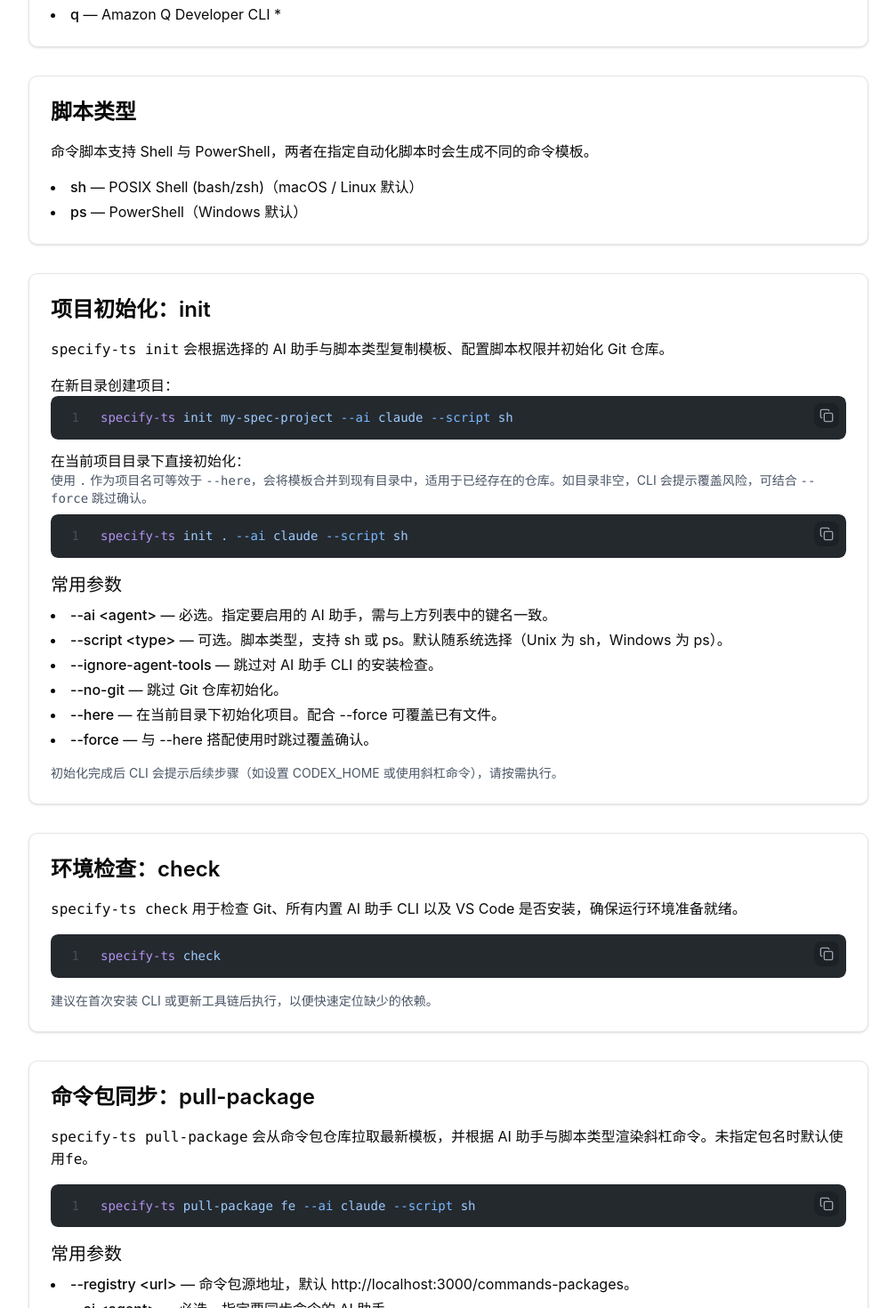
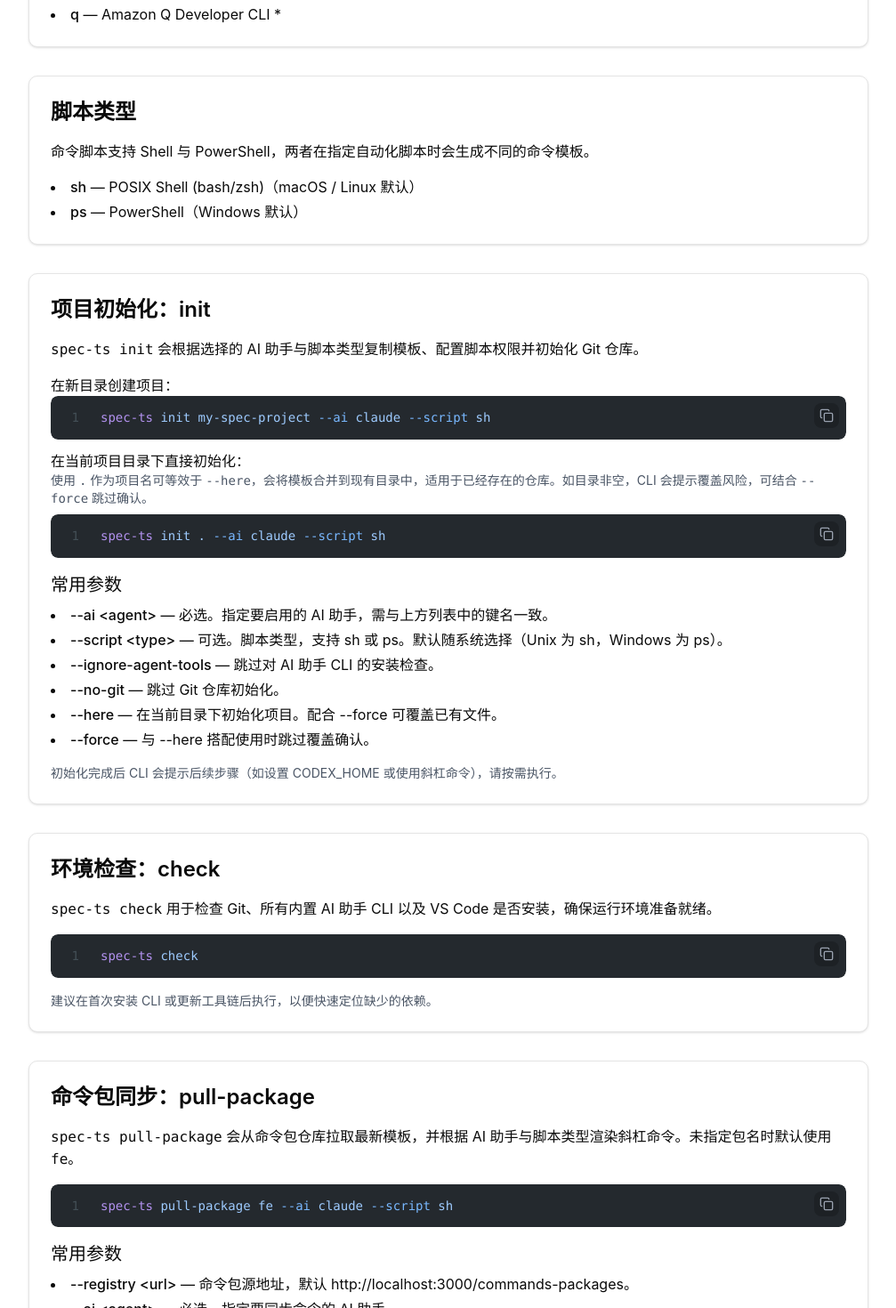
Before and after one commit to klaaay/spec-toolkit, a Next.js app in the folder apps/spec-kit-app/: page /usage in a window 1280 px wide. Shown: the part 1330-2800 px from the top of the page at 89% size, without its empty margins (264-1271 px from the left). Built offline with nearby package versions, Linux system fonts and the light colour scheme.

Commit message:
docs: update CLI command name to spec-ts

```diff
--- a/apps/spec-kit-app/app/page.tsx
+++ b/apps/spec-kit-app/app/page.tsx
@@ -166,7 +166,7 @@ export default function Home() {
               核心设计亮点：支持从远端仓库动态拉取结构化命令包，实现命令能力的扩展和定制。
             </p>
             <div className="bg-gray-50 rounded p-3 mb-3">
-              <code className="text-sm text-gray-800">specify-ts pull-package [packageName]</code>
+              <code className="text-sm text-gray-800">spec-ts pull-package [packageName]</code>
             </div>
             <p className="text-sm text-gray-600 mb-3">
               命令包可以包含自定义的斜杠命令、模板和配置，根据不同 AI 助手和脚本类型自动适配。
@@ -222,13 +222,13 @@ export default function Home() {
               初始化项目
             </h3>
             <p className="text-sm text-gray-600 mb-2">创建新项目目录：</p>
-            <CodeBlock language="bash" code={`specify-ts init my-project --ai claude`} />
+            <CodeBlock language="bash" code={`spec-ts init my-project --ai claude`} />
             <p className="text-sm text-gray-600 mt-3 mb-2">
               或在当前项目目录初始化（使用 <code className="bg-white px-1.5 py-0.5 rounded text-xs">.</code> 或{' '}
               <code className="bg-white px-1.5 py-0.5 rounded text-xs">--here</code>
               ）：
             </p>
-            <CodeBlock language="bash" code={`specify-ts init . --ai claude`} />
+            <CodeBlock language="bash" code={`spec-ts init . --ai claude`} />
             <p className="text-xs text-gray-500 mt-2">
               其中 <code className="bg-white px-1.5 py-0.5 rounded text-xs">--ai</code> 参数需要填写支持的 AI
               助手键名（如
@@ -247,7 +247,7 @@ export default function Home() {
               </span>
               拉取命令包（可选）
             </h3>
-            <CodeBlock language="bash" code={`specify-ts pull-package fe --ai claude`} />
+            <CodeBlock language="bash" code={`spec-ts pull-package fe --ai claude`} />
             <p className="text-sm text-gray-600 mt-2">
               从远端拉取前端规范命令包（需通过 <code className="bg-white px-1.5 py-0.5 rounded text-xs">--ai</code> 指定
               AI 助手，如 <code className="bg-white px-1.5 py-0.5 rounded text-xs">claude</code>
@@ -278,7 +278,7 @@ export default function Home() {
             <CodeBlock language="bash" code={`/speckit.specify 构建一个待办事项管理应用...`} />
             <p className="text-sm text-gray-600 mb-2">
               如果你希望使用自定义命令包中的斜杠命令，可以先通过
-              <code className="bg-white px-1.5 py-0.5 rounded text-xs mx-1">specify-ts pull-package [packageName]</code>
+              <code className="bg-white px-1.5 py-0.5 rounded text-xs mx-1">spec-ts pull-package [packageName]</code>
               拉取命令包，然后前往
               <Link href="/commands-packages" className="text-blue-600 hover:underline mx-1">
                 命令包广场
--- a/apps/spec-kit-app/app/usage/page.tsx
+++ b/apps/spec-kit-app/app/usage/page.tsx
@@ -75,7 +75,7 @@ export default function UsagePage() {
       <header>
         <h1 className="text-3xl font-bold mb-2">Specify CLI 使用指南</h1>
         <p className="text-gray-600">
-          Specify CLI（命令名为 <code>specify-ts</code>
+          Specify CLI（命令名为 <code>spec-ts</code>
           ）提供项目初始化、工具检测与命令包同步能力。下文内容依据 CLI 参数与默认行为整理，便于快速上手并避免常见误用。
         </p>
       </header>
@@ -103,7 +103,7 @@ export default function UsagePage() {
       <section className="p-6 bg-white rounded-lg shadow-sm border space-y-4">
         <h2 className="text-2xl font-semibold">基础命令</h2>
         <p>安装完成后可通过帮助命令快速查看所有子命令与参数说明。CLI 在未指定子命令时会自动输出帮助信息。</p>
-        <CodeBlock language="bash" code={`specify-ts --help\nspecify-ts --version`} />
+        <CodeBlock language="bash" code={`spec-ts --help\nspec-ts --version`} />
       </section>
 
       <section className="p-6 bg-white rounded-lg shadow-sm border space-y-4">
@@ -136,12 +136,12 @@ export default function UsagePage() {
       <section className="p-6 bg-white rounded-lg shadow-sm border space-y-4">
         <h2 className="text-2xl font-semibold">项目初始化：init</h2>
         <p>
-          <code>specify-ts init</code> 会根据选择的 AI 助手与脚本类型复制模板、配置脚本权限并初始化 Git 仓库。
+          <code>spec-ts init</code> 会根据选择的 AI 助手与脚本类型复制模板、配置脚本权限并初始化 Git 仓库。
         </p>
         <div className="space-y-3">
           <div>
             <p className="font-medium">在新目录创建项目：</p>
-            <CodeBlock language="bash" code={`specify-ts init my-spec-project --ai claude --script sh`} />
+            <CodeBlock language="bash" code={`spec-ts init my-spec-project --ai claude --script sh`} />
           </div>
           <div>
             <p className="font-medium">在当前项目目录下直接初始化：</p>
@@ -150,7 +150,7 @@ export default function UsagePage() {
               ，会将模板合并到现有目录中，适用于已经存在的仓库。如目录非空，CLI 会提示覆盖风险，可结合{' '}
               <code>--force</code> 跳过确认。
             </p>
-            <CodeBlock language="bash" code={`specify-ts init . --ai claude --script sh`} />
+            <CodeBlock language="bash" code={`spec-ts init . --ai claude --script sh`} />
           </div>
         </div>
         <div>
@@ -171,20 +171,20 @@ export default function UsagePage() {
       <section className="p-6 bg-white rounded-lg shadow-sm border space-y-4">
         <h2 className="text-2xl font-semibold">环境检查：check</h2>
         <p>
-          <code>specify-ts check</code> 用于检查 Git、所有内置 AI 助手 CLI 以及 VS Code 是否安装，确保运行环境准备就绪。
+          <code>spec-ts check</code> 用于检查 Git、所有内置 AI 助手 CLI 以及 VS Code 是否安装，确保运行环境准备就绪。
         </p>
-        <CodeBlock language="bash" code="specify-ts check" />
+        <CodeBlock language="bash" code="spec-ts check" />
         <p className="text-gray-600 text-sm">建议在首次安装 CLI 或更新工具链后执行，以便快速定位缺少的依赖。</p>
       </section>
 
       <section className="p-6 bg-white rounded-lg shadow-sm border space-y-4">
         <h2 className="text-2xl font-semibold">命令包同步：pull-package</h2>
         <p>
-          <code>specify-ts pull-package</code> 会从命令包仓库拉取最新模板，并根据 AI
+          <code>spec-ts pull-package</code> 会从命令包仓库拉取最新模板，并根据 AI
           助手与脚本类型渲染斜杠命令。未指定包名时默认使用
           <code>fe</code>。
         </p>
-        <CodeBlock language="bash" code={`specify-ts pull-package fe --ai claude --script sh`} />
+        <CodeBlock language="bash" code={`spec-ts pull-package fe --ai claude --script sh`} />
         <div>
           <h3 className="text-xl font-medium mb-2">常用参数</h3>
           <ul className="list-disc list-inside space-y-1">
--- a/apps/spec-kit-app/components/CommandsPackages/Explorer.tsx
+++ b/apps/spec-kit-app/components/CommandsPackages/Explorer.tsx
@@ -587,7 +587,7 @@ export function CommandsPackagesExplorer({ root }: ExplorerProps) {
                 <div className="text-sm font-semibold text-foreground">最终指令</div>
                 <CodeBlock
                   language="bash"
-                  code={`specify-ts pull-package ${installDialog.name} --ai ${selectedAi}${
+                  code={`spec-ts pull-package ${installDialog.name} --ai ${selectedAi}${
                     selectedScript === 'auto' ? '' : ` --script ${selectedScript}`
                   }`}
                 />
--- a/packages/spec-kit-ts/src/commands/init.ts
+++ b/packages/spec-kit-ts/src/commands/init.ts
@@ -204,8 +204,8 @@ export async function initCommand(projectName: string | undefined, options: Init
     nextStepIndex += 1;
     console.log(`${nextStepIndex}. 安装更多命令包（可选）：`);
     console.log(`   访问命令包仓库：${chalk.cyan(DEFAULT_REGISTRY_URL)}`);
-    console.log(`   使用 ${chalk.cyan('specify-ts pull-package <包名> --ai ' + selectedAi)} 安装命令包`);
-    console.log(`   示例：${chalk.cyan('specify-ts pull-package fe --ai ' + selectedAi)} - 安装前端工程化命令包`);
+    console.log(`   使用 ${chalk.cyan('spec-ts pull-package <包名> --ai ' + selectedAi)} 安装命令包`);
+    console.log(`   示例：${chalk.cyan('spec-ts pull-package fe --ai ' + selectedAi)} - 安装前端工程化命令包`);
     console.log();
     // console.log(`   - ${chalk.cyan('/speckit.fe-rule.wizard')} - 交互式完善前端工程规则模板`);
     // console.log(`   - ${chalk.cyan('/speckit.fe-rule.scan')} - 扫描仓库推断前端工程规则`);
--- a/packages/spec-kit-ts/src/commands/pull-package.ts
+++ b/packages/spec-kit-ts/src/commands/pull-package.ts
@@ -185,7 +185,7 @@ export async function pullPackageCommand(packageName: string | undefined, option
   const commandsRoot = join(templatesRoot, 'commands');
 
   if (!existsSync(templatesRoot)) {
-    showError('缺少 Specify 模板', `未找到 ${templatesRoot}\n请先运行 specify-ts init 初始化项目`);
+    showError('缺少 Specify 模板', `未找到 ${templatesRoot}\n请先运行 spec-ts init 初始化项目`);
     process.exit(1);
   }
 
--- a/packages/spec-kit-ts/src/index.ts
+++ b/packages/spec-kit-ts/src/index.ts
@@ -42,7 +42,7 @@ function logVersionInfo(): void {
 }
 
 program
-  .name('specify-ts')
+  .name('spec-ts')
   .description('Specify CLI - Spec-Driven Development 工具包')
   .version(`v${cliVersion}`, '-v, --version', '显示 CLI 版本信息')
   .hook('preAction', () => {
```
Also changed, not shown: packages/spec-kit-ts/README.md.
